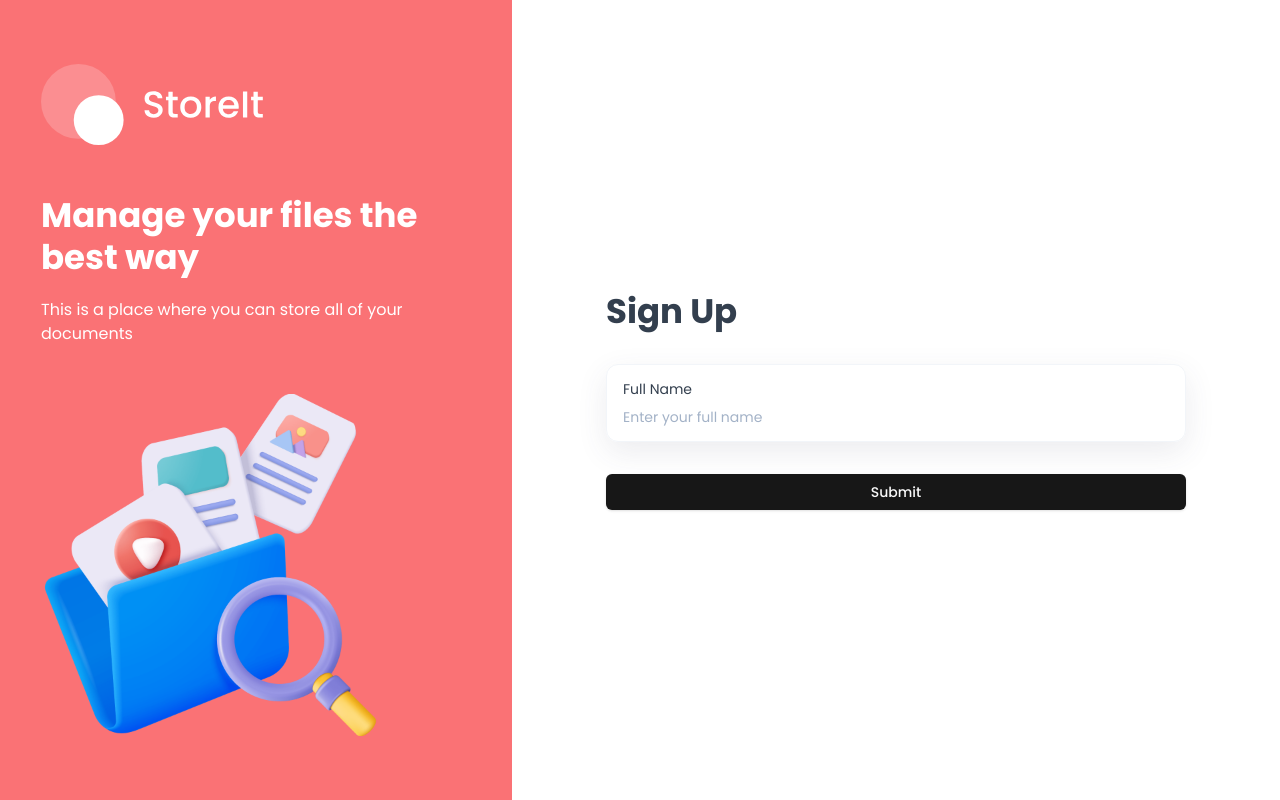
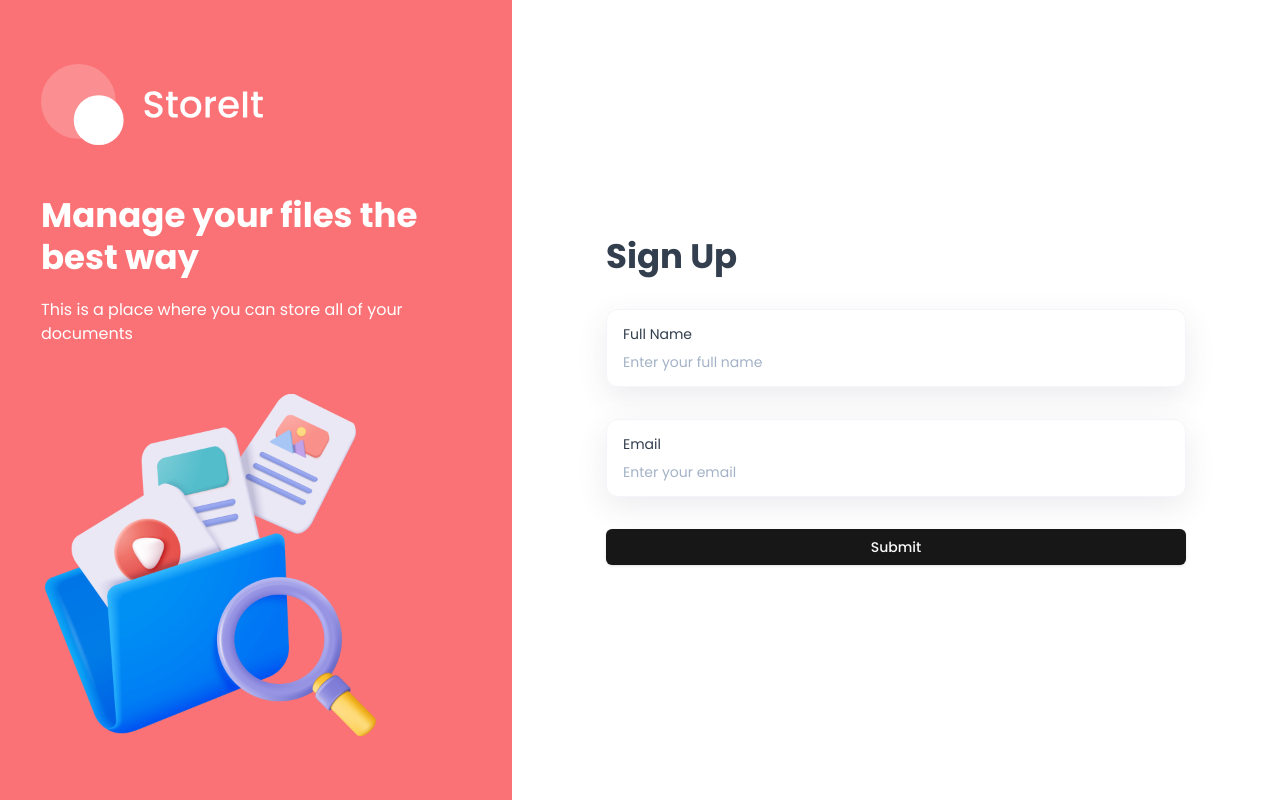
Before and after one commit to imRanDan/save-it, a Next.js app: page /sign-up in a window 1280 px wide. Built offline with nearby package versions, Linux system fonts and the light colour scheme.

Commit message:
working on form

```diff
--- a/components/AuthForm.tsx
+++ b/components/AuthForm.tsx
@@ -57,6 +57,23 @@ return (
             </FormItem>
           )}
         />}
+
+        <FormField
+          control={form.control}
+          name="email"
+          render={({ field }) => (
+            <FormItem>
+              <div className="shad-form-item">
+                <FormLabel className="shad-form-label">Email</FormLabel>
+              <FormControl>
+                <Input placeholder="Enter your email" className="shad-input" {...field} />
+              </FormControl>
+              </div>
+
+              <FormMessage className="shad-form-message" />
+            </FormItem>
+          )}
+        />
         <Button type="submit">Submit</Button>
       </form>
     </Form>
```
